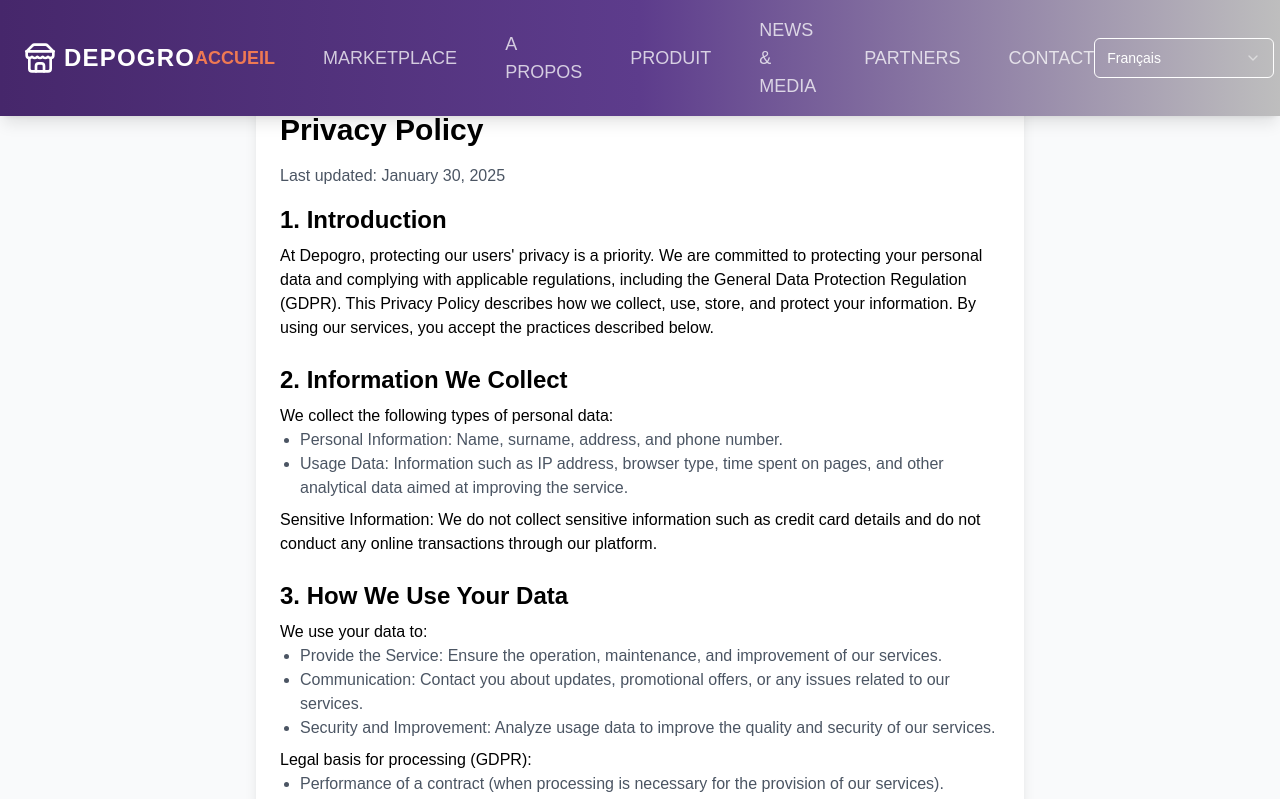
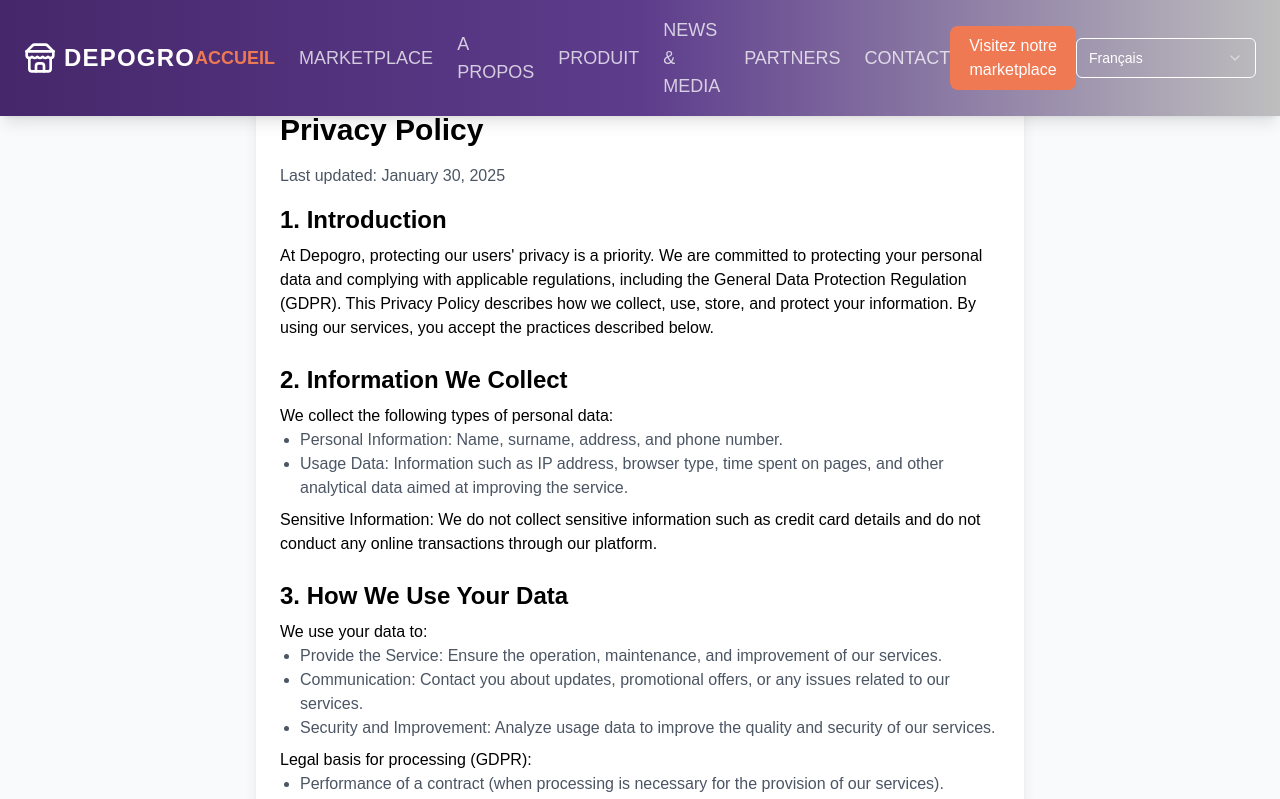
Before and after one commit to Ymrtdepogro/depogro-landing, a Next.js app: page /terms-en in a window 1280 px wide. Shown: the top 799 px of the page. Built offline with nearby package versions, Linux system fonts and the light colour scheme.

Commit message:
update langin button MarketPlace
update langin button MarketPlace

```diff
--- a/components/navbar.tsx
+++ b/components/navbar.tsx
@@ -28,7 +28,7 @@
   const [isOpen, setIsOpen] = useState(false);
   const { language, setLanguage } = useLanguageStore();
   const [activeSection, setActiveSection] = useState("home");
-
+  const j = translations[language];
   const t = translations[language].nav as Record<string, string>;
 
   useEffect(() => {
@@ -68,7 +68,7 @@
           </div>
 
           {/* Desktop Navigation */}
-          <div className="hidden md:flex items-center space-x-12">
+          <div className="hidden md:flex items-center space-x-6">
             {navigation.map((item) => (
               <Link
                 key={item.name}
@@ -91,10 +91,16 @@
               </Link>
             ))}
           </div>
+<div className="hidden md:flex items-center space-x-4"   onClick={() => window.open("http://markeplace.depogro.com/", "_blank")}>
+  <button className="px-4 py-2 bg-[#ef7953] text-white rounded-lg hover:bg-purple-700 transition">
+    {j.MARKETPLACE.learnMoreSite}
+  </button>
+</div>
 
           {/* Language Selection and Hamburger */}
           <div className="flex items-center space-x-4">
             {/* Language Switcher */}
+
             <div className="hidden md:flex items-center space-x-4">
               <Select
                 value={language}
--- a/lib/translations.ts
+++ b/lib/translations.ts
@@ -28,7 +28,7 @@
       avantage3:" Inventory, delivery, and payment management.",
       avantage4:" Intuitive interface and dedicated support.",
       avantage5:" Accelerated sales growth.",
-      learnMoreSite: "Visit our website",
+      learnMoreSite: "Go To marketplace",
       role:" The marketplace serves as a comprehensive platform that connects stores with a wide range of products and services, facilitating seamless transactions and enhancing the overall shopping experience.",
       desc2: "An innovative marketplace that redefines store management and growth in Tunisia.",
       mission2: "Our marketplace",
@@ -142,7 +142,7 @@
     MARKETPLACE: {
       title: "À propos de la Marketplace",
       learnMore: "En savoir plus",
-      learnMoreSite:"Visitez notre site ",
+      learnMoreSite: "Visitez notre marketplace",
       avantage1:" Centralisation des commandes et gestion simplifiée.",
       avantage2:" Suivi en temps réel avec des statistiques détaillées.",
       avantage3:" Gestion des stocks, livraisons et paiements.",
@@ -243,7 +243,7 @@
       avantage1:" مركزية الطلبات وإدارة مبسطة.",
       avantage2:" متابعة في الوقت الحقيقي مع إحصائيات مفصلة.",
       avantage3:" إدارة المخزون، التوصيلات والمدفوعات.",
-      learnMoreSite:"قم بزيارة موقعنا",
+      learnMoreSite:"قم بزيارة السوق الخاص بنا",
       avantage4:" واجهة بديهية ودعم مخصص.",
       avantage5:" تسريع نمو المبيعات.",
       role:" تعمل المنصة كسوق شامل يربط المتاجر بمجموعة واسعة من المنتجات والخدمات، مما يسهل المعاملات السلسة ويعزز تجربة التسوق الشاملة.",
```
